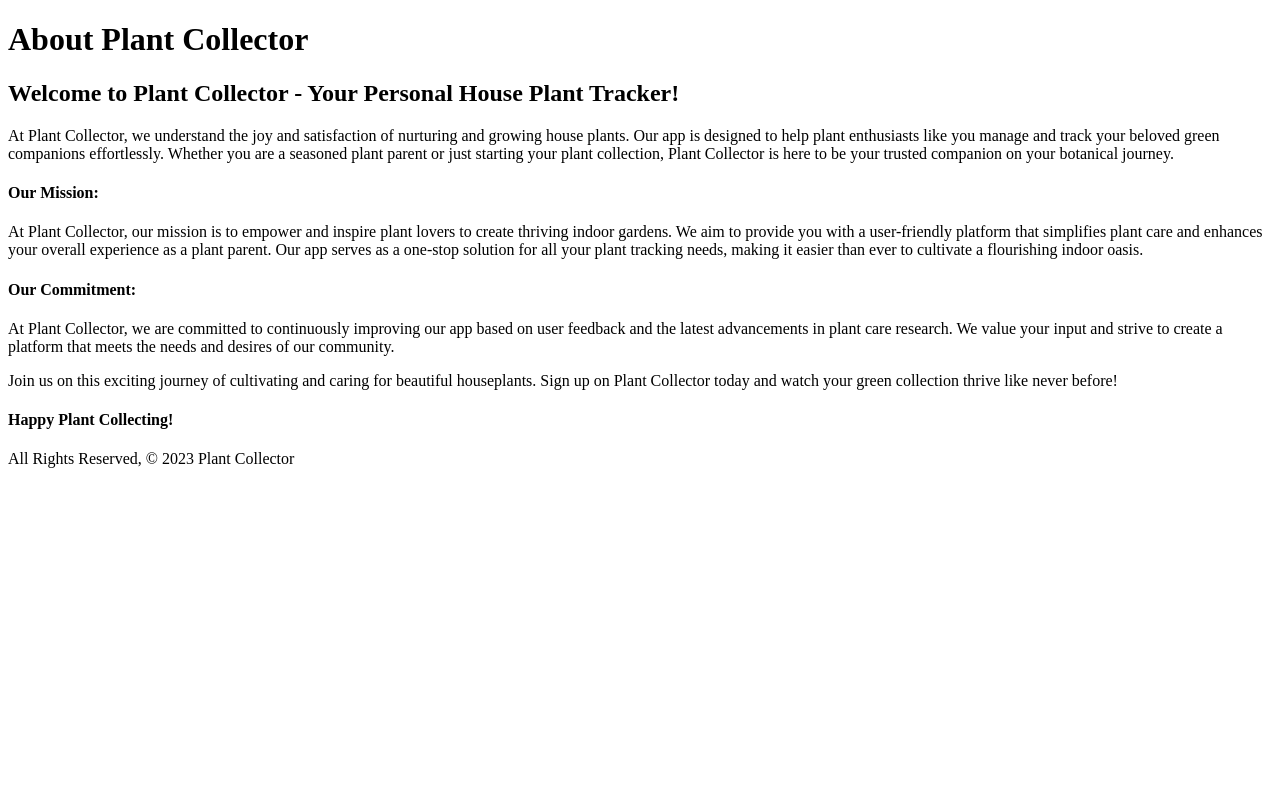
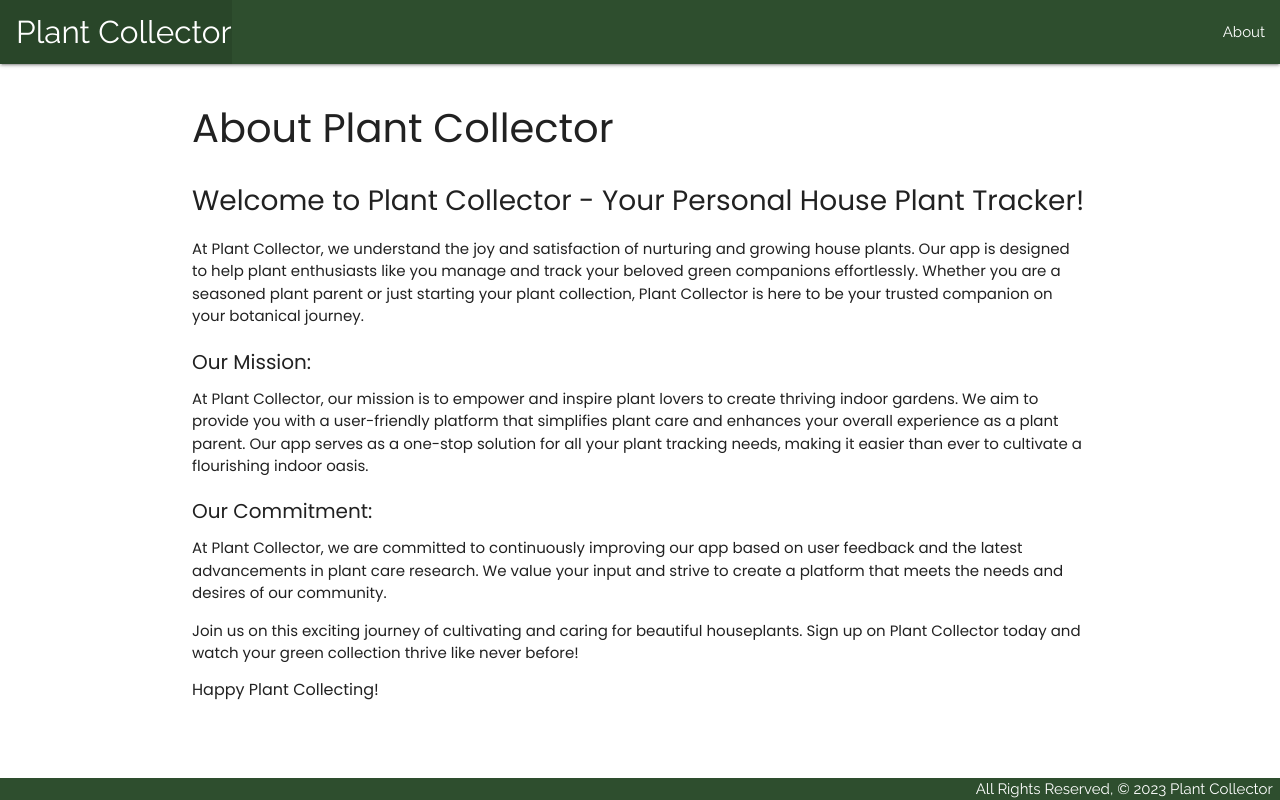
Before and after one commit to hicass/plantcollector, a Django app: template main_app/templates/about.html in a window 1280 px wide. Run offline with Django 4.2, Linux system fonts and the light colour scheme; the template is opened without the code that fills it, so the values that code supplies are empty.

Commit message:
Create a static folder, add a CSS folder inside of it, and inside the CSS file add a style.css file. Add the new static file to the base HTML template and add simple styling.

```diff
--- /dev/null
+++ b/main_app/static/css/style.css
@@ -0,0 +1,38 @@
+body {
+    display: flex;
+    min-height: 100vh;
+    flex-direction: column;
+    overflow: hidden;
+    font-family: 'Poppins', sans-serif;
+}
+
+main {
+    flex: 1 0 auto;
+}
+
+nav, .page-footer {
+    background-color: rgb(46, 78, 46);
+    font-family: 'Raleway', sans-serif;
+}
+
+footer.page-footer {
+    padding-top: 0;
+    text-align: left;
+}
+
+h1 {
+    font-size: 5vh;
+}
+
+h2 {
+    font-size: 3.5vh;
+}
+
+h4 {
+    font-size: 2.5vh;
+}
+
+h5 {
+    font-size: 2vh;
+    padding-bottom: 5%;
+}
--- a/main_app/templates/about.html
+++ b/main_app/templates/about.html
@@ -1,12 +1,6 @@
-<!DOCTYPE html>
-<html lang='en'>
-<head>
-    <meta charset='UTF-8'>
-    <meta http-equiv='X-UA-Compatible' content='IE=edge'>
-    <meta name='viewport' content='width=device-width, initial-scale=1.0'>
-    <title>About</title>
-</head>
-<body>
+{% extends 'base.html' %}
+
+{% block content %}
     <h1>About Plant Collector</h1>
     <h2>Welcome to Plant Collector - Your Personal House Plant Tracker!</h2>
     <p>
@@ -38,7 +32,5 @@
         houseplants. Sign up on Plant Collector today and watch your green collection
         thrive like never before!
     </p>
-    <h4>Happy Plant Collecting!</h4>
-    <footer>All Rights Reserved, &copy; 2023 Plant Collector</footer>
-</body>
-</html>
+    <h5>Happy Plant Collecting!</h5>
+{% endblock %}
--- /dev/null
+++ b/main_app/templates/base.html
@@ -0,0 +1,36 @@
+{% load static %}
+
+<!DOCTYPE html>
+<html lang='en'>
+<head>
+    <meta charset='UTF-8'>
+    <meta http-equiv='X-UA-Compatible' content='IE=edge'>
+    <meta name='viewport' content='width=device-width, initial-scale=1.0'>
+    <link rel='stylesheet' href='https://cdnjs.cloudflare.com/ajax/libs/materialize/1.0.0/css/materialize.min.css'>
+    <link rel='preconnect' href='https://fonts.googleapis.com'>
+    <link rel='preconnect' href='https://fonts.gstatic.com' crossorigin>
+    <link href='https://fonts.googleapis.com/css2?family=Poppins&family=Raleway&display=swap' rel='stylesheet'>
+    <link rel='stylesheet' type='text/css' href="{% static 'css/style.css' %}">
+    <title>Plant Collector</title>
+<body>
+    <header class='navbar-fixed'>
+        <nav>
+          <div class='nav-wrapper'>
+            <ul>
+              <li><a href='/' class='left brand-logo'>&nbsp;&nbsp;Plant Collector</a></li>
+            </ul>
+            <ul class='right'>
+              <li><a href='/about'>About</a></li>
+            </ul>
+          </div>
+        </nav>
+      </header>
+    <main class='container'>
+        {% block content %}
+        {% endblock %}
+    </main>
+    <footer class='page-footer'>
+        <div class='right'>All Rights Reserved, &copy; 2023 Plant Collector &nbsp;</div>
+    </footer>
+</body>
+</html>
```
